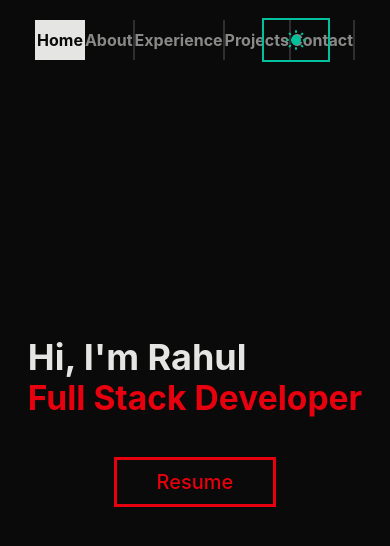
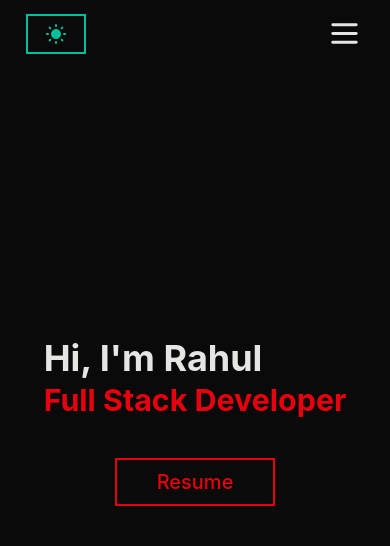
Before and after one commit to rahulio96/portfolio, a React (Vite) app: page / in a window 390 px wide. Shown: the top 546 px of the page. Built offline with nearby package versions, Linux system fonts and the light colour scheme.

Commit message:
Add responsive navbar and arrange with dark and light toggle - Add close and hamburger menu buttons - Minor changes to improve responsiveness

```diff
--- /dev/null
+++ b/src/assets/icons/Close.tsx
@@ -0,0 +1,21 @@
+const Close = ({color} : {color?:string}) => {
+    return (
+        <svg
+            xmlns="http://www.w3.org/2000/svg"
+            width="35"
+            height="35"
+            viewBox="0 0 24 24"
+            fill="none"
+            stroke={color || "currentColor"}
+            strokeWidth="2"
+            strokeLinecap="round"
+            strokeLinejoin="round"
+            className="icon icon-tabler icons-tabler-outline icon-tabler-x">
+            <path stroke="none" d="M0 0h24v24H0z" fill="none" />
+            <path d="M18 6l-12 12" />
+            <path d="M6 6l12 12" />
+        </svg>
+    )
+}
+
+export default Close
--- /dev/null
+++ b/src/assets/icons/Menu.tsx
@@ -0,0 +1,22 @@
+
+const Menu = ({color} : {color?:string}) => {
+    return (
+        <svg
+            xmlns="http://www.w3.org/2000/svg"
+            width="35"
+            height="35"
+            viewBox="0 0 24 24"
+            fill="none"
+            stroke={color || "currentColor"}
+            strokeWidth="2"
+            strokeLinecap="round"
+            strokeLinejoin="round"
+            className="icon icon-tabler icons-tabler-outline icon-tabler-menu-2">
+            <path stroke="none" d="M0 0h24v24H0z" fill="none" />
+            <path d="M4 6l16 0" /><path d="M4 12l16 0" />
+            <path d="M4 18l16 0" />
+        </svg>
+    )
+}
+
+export default Menu
--- a/src/components/navbar/Navbar.tsx
+++ b/src/components/navbar/Navbar.tsx
@@ -1,3 +1,5 @@
+import Close from "../../assets/icons/Close";
+import Menu from "../../assets/icons/Menu";
 import ToggleTheme from "./ToggleTheme"
 import { useState } from "react";
 
@@ -6,51 +8,72 @@ interface NavbarButtonProps {
   title: string
   selected: number
   setSelected: (index: number) => void
+  hasLine: boolean
 }
 
 const Line = ({ indexLeft, indexRight, selected }: { indexLeft: number, indexRight: number, selected: number }) => {
   return (
-    <div className={'max-h-full w-0.5 transition duration-400 ease-in-out ' +
+    <div className={'hidden sm:block max-h-full w-0.5 transition duration-400 ease-in-out ' +
       (indexLeft === selected || indexRight === selected ? 'bg-[var(--white)]' : 'bg-[var(--darkgrey)]')} />
   )
 }
 
-const NavbarButton = ({ index, title, selected, setSelected }: NavbarButtonProps) => {
+const NavbarButton = ({ index, title, selected, setSelected, hasLine }: NavbarButtonProps) => {
   return (
     <div className='flex'>
-      <button className={'sm:px-5 md:px-10 py-2 cursor-pointer transition duration-400 ease-in-out ' +
+      <button className={'flex px-100 sm:block w-full sm:w-auto sm:px-5 md:px-7 lg:px-10 py-2 cursor-pointer transition duration-400 ease-in-out ' +
         (selected === index ? 'bg-[var(--white)] text-[var(--black)]' : 'text-[var(--grey)]')}
         onClick={() => setSelected(index)}>
         <a>
           {title}
         </a>
       </button>
-      <Line indexRight={index} indexLeft={index + 1} selected={selected} />
+      {hasLine && <Line indexRight={index} indexLeft={index + 1} selected={selected} />}
+    </div>
+  )
+}
+
+const buttons = ['Home', 'About', 'Experience', 'Projects', 'Contact']
+
+const MobileNavbar = ({selected, setSelected, isToggled} : {selected: number, setSelected: (index: number) => void, isToggled: boolean}) => {
+  return (
+    <div className={`${isToggled ? 'top-[4rem]' : 'top-[-50%]'} fixed sm:hidden z-1 transition-all duration-500 ease-in-out`}>
+      <div className='flex flex-col justify-center items-center w-full bg-[var(--darkgrey)] text-[1.1rem] font-bold overflow-hidden'>
+        {buttons.map((button, index) => (
+          <NavbarButton key={index} index={index} title={button} selected={selected} setSelected={setSelected} hasLine={false} />))}
+      </div>
     </div>
   )
 }
 
 const Navbar = () => {
   const [selected, setSelected] = useState(0)
-  const buttons = ['Home', 'About', 'Experience', 'Projects', 'Contact']
+  const [isToggled, setIsToggled] = useState(false)
 
   return (
-    <div className='fixed top-0 w-full bg-[var(--black)] p-5 px-5 sm:px-20 z-1'>
-      <div className='flex justify-center items-center'>
+    <>
+    <MobileNavbar selected={selected} setSelected={setSelected} isToggled={isToggled} />
+    <div className='fixed top-0 w-full bg-[var(--black)] p-2 sm:p-5 px-5 sm:px-20 z-2'>
+      <div className='flex w-full justify-between sm:justify-center items-center'>
 
-        <div className='flex font-bold lg:text-2xl'>
+        <div className='hidden sm:flex font-bold lg:text-2xl'>
           <Line indexLeft={0} indexRight={0} selected={selected} />
           {buttons.map((button, index) => (
-            <NavbarButton key={index} index={index} title={button} selected={selected} setSelected={setSelected} />
+            <NavbarButton key={index} index={index} title={button} selected={selected} setSelected={setSelected} hasLine={true} />
           ))}
         </div>
 
-        <div className='absolute right-15'>
+        <div className='ml-0 pl-2 sm:pl-5 md:pl-10 sm:ml-auto'>
           <ToggleTheme />
         </div>
 
+        <button className='sm:hidden p-2' onClick={() => setIsToggled(!isToggled)}>
+          {isToggled ? <Close color={'var(--red)'}/> : <Menu />}
+        </button>
+
       </div>
     </div>
+    </>
   )
 }
 
--- a/src/components/navbar/ToggleTheme.tsx
+++ b/src/components/navbar/ToggleTheme.tsx
@@ -31,7 +31,7 @@ const ToggleTheme = () => {
 
     return (
         <button
-            className='border-[var(--green)] border-2 px-5 py-2 text-[var(--green)]
+            className='outline-[var(--green)] outline-2 px-4 py-1.5 text-[var(--green)]
                 cursor-pointer hover:bg-[var(--green)] hover:text-[var(--black)]
                 transition duration-400 ease-in-out'
             onClick={toggleTheme}
--- a/src/components/sections/Home.tsx
+++ b/src/components/sections/Home.tsx
@@ -6,7 +6,7 @@ const Home = () => {
                 <h1>Hi, I'm Rahul</h1>
                 <h1>
                     <span className='hidden sm:inline text-[var(--white)]'>I'm a </span>
-                    <span className='text-[2.1rem] sm:text-5xl md:text-6xl lg:text-7xl'>Full Stack Developer</span>
+                    <span className='text-[1.9rem] sm:text-5xl md:text-6xl lg:text-7xl'>Full Stack Developer</span>
                 </h1>
             </div>
 
@@ -14,7 +14,7 @@ const Home = () => {
 
             <a
                 href="https://drive.google.com/file/d/1ufNKIZ8lNfL62nl5G0L03uPOf0hr-vxU/view?usp=sharing" target="_blank" rel="noopener noreferrer"
-                className='px-10 py-2 sm:px-15 sm:py-3 border-3 border-[var(--red)] cursor-pointer
+                className='px-10 py-2 sm:px-15 sm:py-3 border-2 sm:border-3 border-[var(--red)] cursor-pointer
                     font-medium text-xl sm:text-3xl text-[var(--red)]
                     hover:bg-[var(--red)] hover:text-[var(--black)] transition duration-400 ease-in-out'>
                 Resume
```
